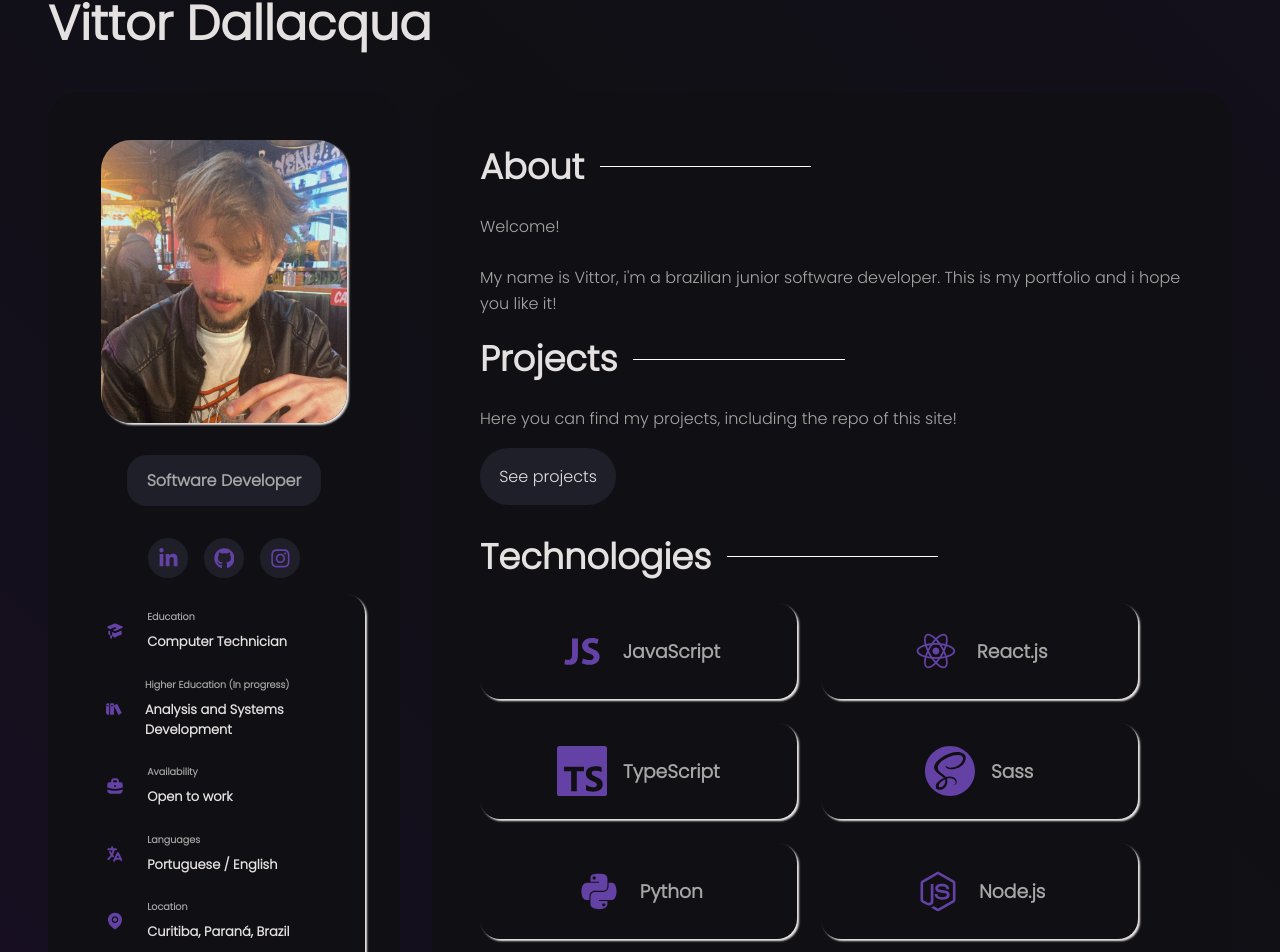
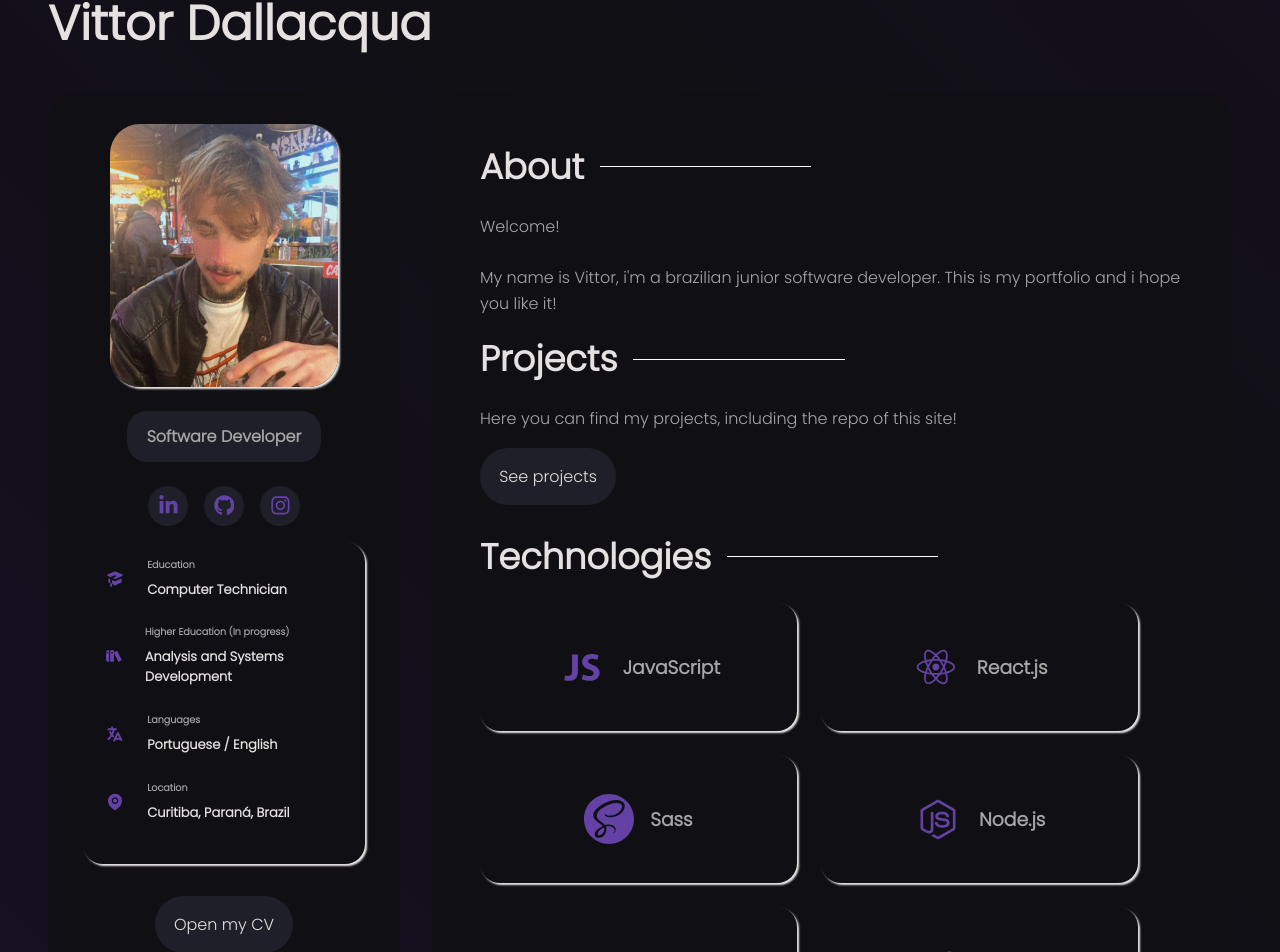
Before and after one commit to xyz2094/xyz2094.github.io, a React (Vite) app: page / in a window 1280 px wide. Shown: the part 60-1012 px from the top of the page. Built offline with nearby package versions, Linux system fonts and the light colour scheme.

Commit message:
site reformulation v1.1

```diff
--- a/src/components/InformationContainer.jsx
+++ b/src/components/InformationContainer.jsx
@@ -1,5 +1,5 @@
 import { AiFillEnvironment } from 'react-icons/ai'
-import { HiAcademicCap, HiBriefcase, HiTranslate } from 'react-icons/hi'
+import { HiAcademicCap, HiTranslate } from 'react-icons/hi'
 import { ImBooks } from 'react-icons/im'
 
 import '../styles/components/informationcontainer.sass'
@@ -21,13 +21,6 @@ const InformationContainer = () => {
       </div>
     </div>
     <div className='info-card'>
-      <HiBriefcase id='case-icon' />
-      <div>
-        <h3>Availability</h3>
-        <p>Open to work</p>
-      </div>
-    </div>
-    <div className='info-card'>
       <HiTranslate id='lang-icon' />
       <div>
         <h3>Languages</h3>
--- a/src/components/TechnologiesContainer.jsx
+++ b/src/components/TechnologiesContainer.jsx
@@ -1,22 +1,22 @@
 import {
-  DiGitBranch, DiJavascript1, DiLinux, DiMysql,
-  DiNodejsSmall, DiPython, DiReact
+  DiGitBranch, DiJavascript1, DiMysql,
+  DiNodejsSmall, DiReact
 } from 'react-icons/di'
 
-import { SiMongodb, SiSass, SiTypescript } from 'react-icons/si'
+import { SiSass } from 'react-icons/si'
 
 import '../styles/components/technologiescontainer.sass'
 
 const technologies = [
   { id: "js", name: 'JavaScript', icon: <DiJavascript1 /> },
   { id: "react", name: 'React.js', icon: <DiReact /> },
-  { id: "ts", name: 'TypeScript', icon: <SiTypescript /> },
+  //  id: "ts", name: 'TypeScript', icon: <SiTypescript /> },
   { id: "sass", name: 'Sass', icon: <SiSass /> },
-  { id: "python", name: 'Python', icon: <DiPython /> },
+  // { id: "python", name: 'Python', icon: <DiPython /> },
   { id: "node", name: 'Node.js', icon: <DiNodejsSmall /> },
-  { id: "linux", name: 'Linux', icon: <DiLinux /> },
+  // { id: "linux", name: 'Linux', icon: <DiLinux /> },
   { id: "mysql", name: 'MySQL', icon: <DiMysql /> },
-  { id: "mongodb", name: 'MongoDB', icon: <SiMongodb /> },
+  // { id: "mongodb", name: 'MongoDB', icon: <SiMongodb /> },
   { id: "git", name: 'Git', icon: <DiGitBranch /> },
 ]
 
--- a/src/styles/components/sidebar.sass
+++ b/src/styles/components/sidebar.sass
@@ -10,10 +10,10 @@
   align-items: center
   text-align: center
   position: flex
-  padding: 3rem 0
+  padding: 2rem 0
 
   img
-    max-width: 70%
+    max-width: 65%
     border-radius: variables.$container-border-radius
     position: flex
     padding: 1rem 1
@@ -24,8 +24,8 @@
     font-weight: bold
     background-color: variables.$bg-color-secondary
     border-radius: variables.$card-border-radius
-    margin-top: 2rem
-    margin-bottom: 1rem
+    margin-top: 1.5rem
+    margin-bottom: .5rem
     padding: .8rem 1.2rem
     transition: 0.5s
 
--- a/src/styles/components/technologiescontainer.sass
+++ b/src/styles/components/technologiescontainer.sass
@@ -12,7 +12,7 @@
     .technology-card
       @include mixins.center
       gap: 1rem
-      padding: 1rem
+      padding: 2rem
       border: px solid variables.$text-color-secondary
       border-radius: variables.$card-border-radius
       width: 45%
```
